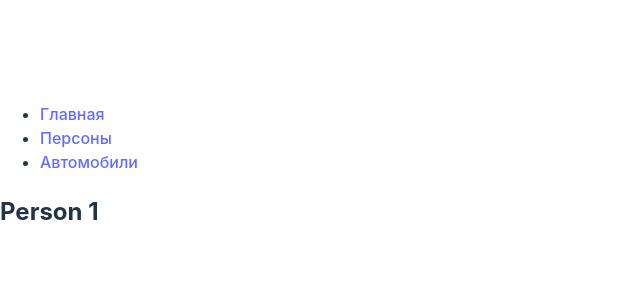
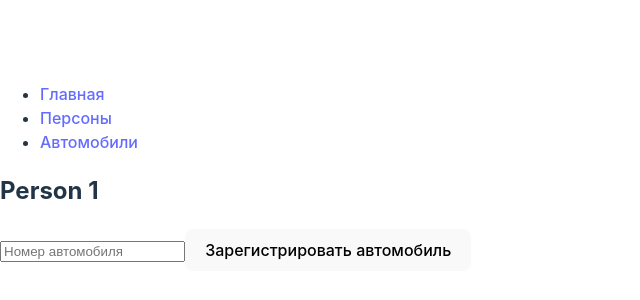
Before and after one commit to DukeKunYura/alternative-front-for-car-registration, a React (Vite) app: page /person/1 in a window 1280 px wide. Shown: the part 232-532 px from the top of the page, without its empty margins (0-640 px from the left). Built offline with nearby package versions, Linux system fonts and the light colour scheme; no server answers.

Commit message:
edit api and add data in person page

```diff
--- a/src/api/api.js
+++ b/src/api/api.js
@@ -23,7 +23,7 @@ export const api = createApi({
         // Получение персоны по id
         getPersonById: builder.query({
             query: (id) => ({
-                url: `person${id}`
+                url: `person?id=${id}`
             })
         }),
 
@@ -47,6 +47,22 @@ export const api = createApi({
                 url: `car${id}`
             })
         }),
+
+        // Получение автомобиля по номеру
+        getCarByNumber: builder.query({
+            query: (number) => ({
+                url: `car_number${number}`
+            })
+        }),
+
+        // Регистрация автомобиля на владельца
+        registration: builder.mutation({
+            query: (pairId) => ({
+                url: `registration_car`,
+                method: 'POST',
+                body: pairId
+            })
+        })
     }),
 });
 
@@ -56,5 +72,7 @@ export const {
     useCreateCarMutation,
     useGetCarsQuery,
     useGetPersonByIdQuery,
-    useGetCarByIdQuery
+    useGetCarByIdQuery,
+    useGetCarByNumberQuery,
+    useRegistrationMutation
 } = api;
--- a/src/pages/PersonPage.jsx
+++ b/src/pages/PersonPage.jsx
@@ -1,19 +1,43 @@
-import React from 'react';
+import React, { useState } from 'react';
 import { useParams } from 'react-router-dom';
-import { useGetPersonByIdQuery } from '../api/api';
+import { useGetPersonByIdQuery, useRegistrationMutation } from '../api/api';
 
 export default function PersonPage() {
     const { id } = useParams();
 
-    const { data = [], isSuccess } = useGetPersonByIdQuery(id);
+    const [number, setNumber] = useState('');
+
+    const { data = [], isSuccess } = useGetPersonByIdQuery(id.substring(1));
+    // const [registration, { isLoading }] = useRegistrationMutation();
+
+    const handleSubmit = async (e) => {
+        // Отменяем стандартное поведение формы
+        e.preventDefault();
+
+        let response = await fetch(`http://localhost:8080/car_number${number}`);
+
+        console.log(response);
 
 
-    //Здесь нужно получить данные о человеке с заданным id
+        // Очищаем форму
+        setNumber('');
+    };
 
     return (
         <div>
             <h2>Person {id}</h2>
-            {data.number}
+            {data.surname}
+            <form onSubmit={handleSubmit}>
+                <input
+                    type="text"
+                    placeholder="Номер автомобиля"
+                    value={number}
+                    onChange={(e) => setNumber(e.target.value)}
+                />
+                <button type="submit" disabled={false}>
+                    Зарегистрировать автомобиль
+                </button>
+            </form>
         </div>
     );
 }
```
